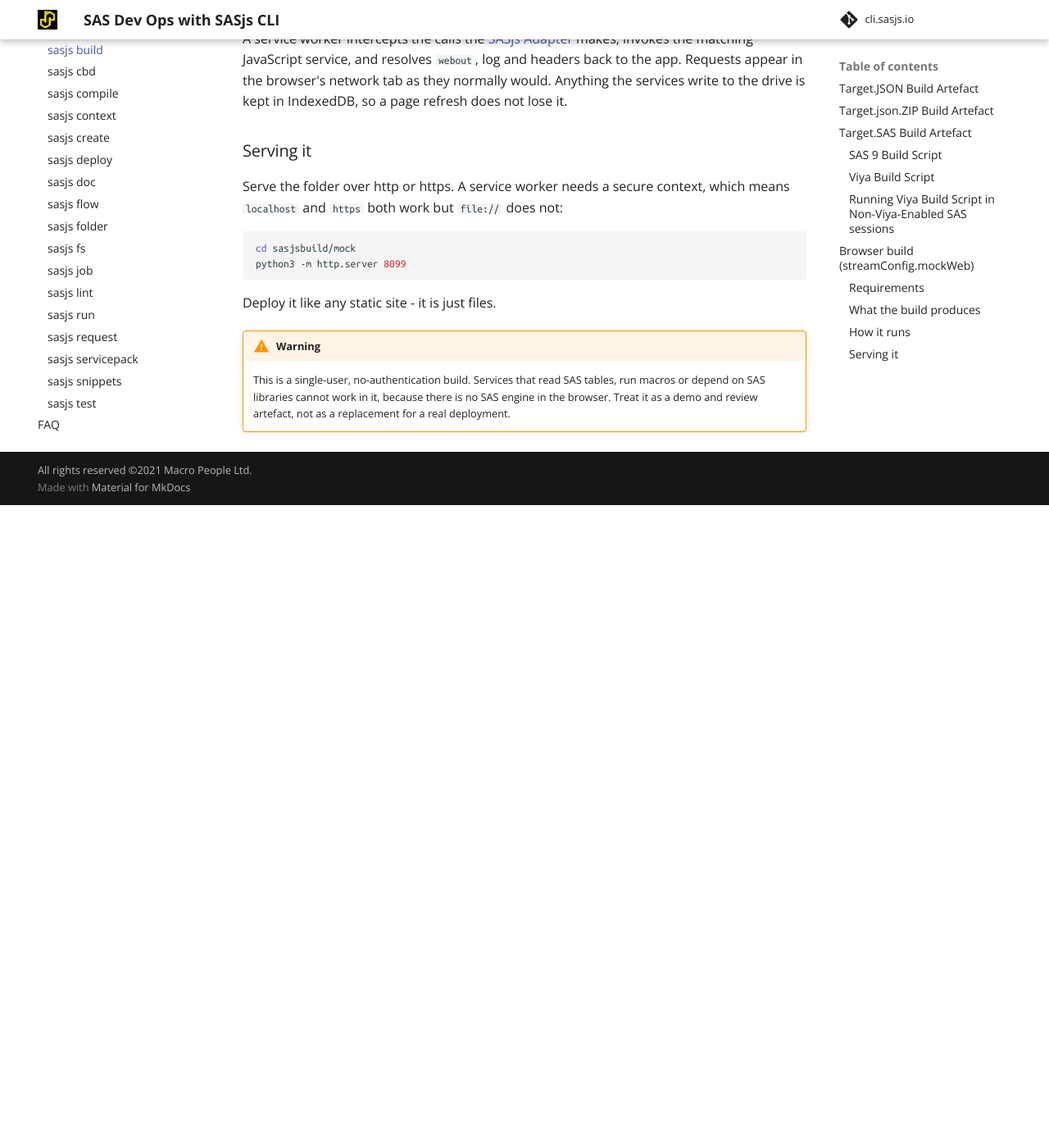
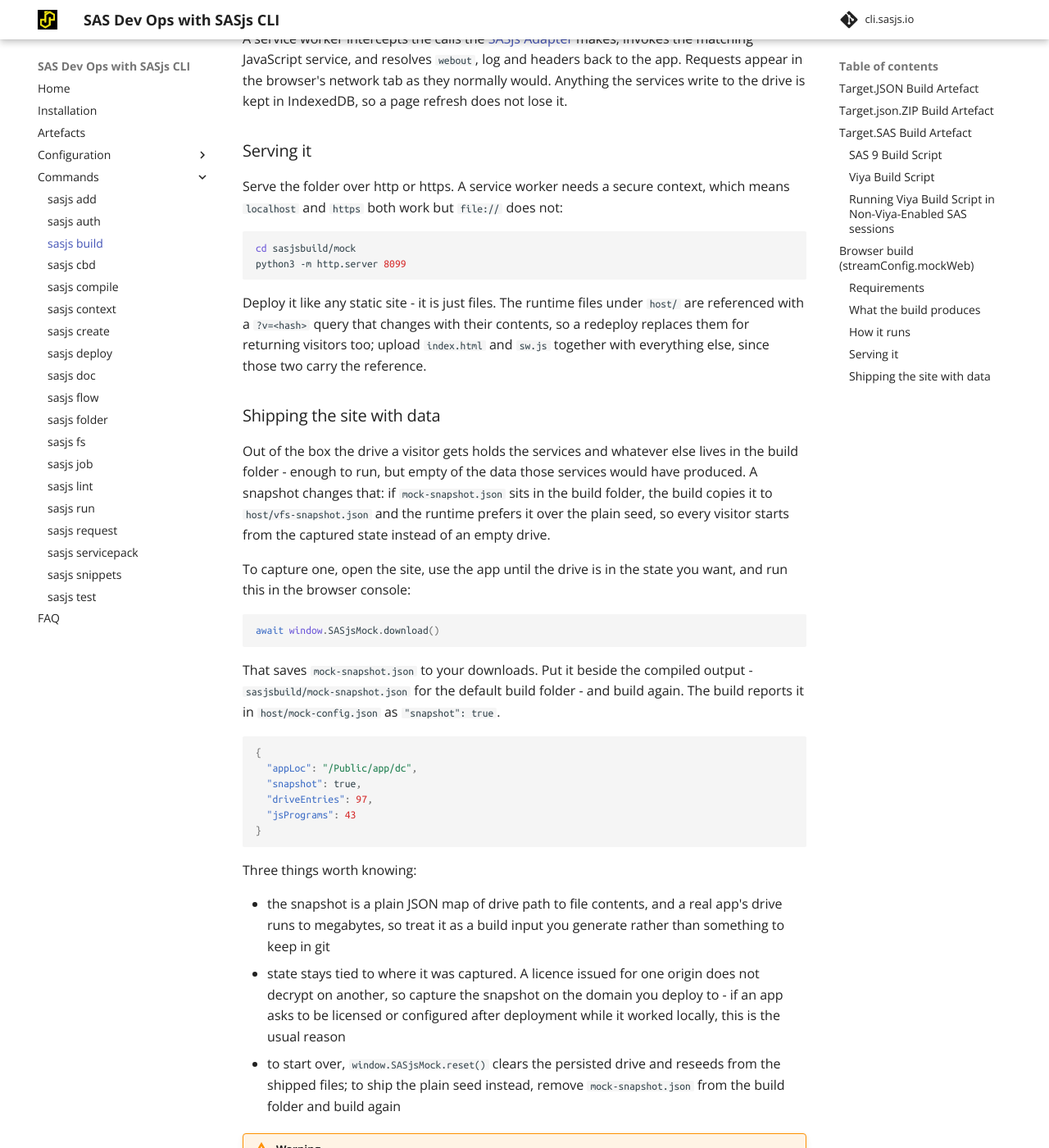
Before and after one commit to sasjs/cli.sasjs.io, an MkDocs documentation site: the page built from docs/build.md, in a window 1280 px wide and 1400 px high, scrolled down 3663 px. Shown: the whole window at 82% size. Built offline with MkDocs 1.6.1 and Material for MkDocs 9.7.7, drawn with Linux system fonts in a browser that asks for light colours; comment, search, counter and statistics services are not loaded; before the commit the page ends 4279 px from its top, so only the background shows below that.

Commit message:
docs(build): document shipping the browser build with a captured drive
Covers what a snapshot is, how to capture one (window.SASjsMock.download()), where to put the file, how to reset or ship the plain seed instead, and the trap that state tied to an origin - a licence, for instance - does not decrypt anywhere else, which is why a snapshot has to be captured on the domain it is deployed to. Also notes that the host assets carry a ?v= hash, so index.html and sw.js have to be uploaded with the rest.

````diff
--- a/docs/build.md
+++ b/docs/build.md
@@ -87,7 +87,34 @@
 python3 -m http.server 8099
 ```
 
-Deploy it like any static site - it is just files.
+Deploy it like any static site - it is just files. The runtime files under `host/` are referenced with a `?v=<hash>` query that changes with their contents, so a redeploy replaces them for returning visitors too; upload `index.html` and `sw.js` together with everything else, since those two carry the reference.
+
+### Shipping the site with data
+
+Out of the box the drive a visitor gets holds the services and whatever else lives in the build folder - enough to run, but empty of the data those services would have produced. A snapshot changes that: if `mock-snapshot.json` sits in the build folder, the build copies it to `host/vfs-snapshot.json` and the runtime prefers it over the plain seed, so every visitor starts from the captured state instead of an empty drive.
+
+To capture one, open the site, use the app until the drive is in the state you want, and run this in the browser console:
+
+```js
+await window.SASjsMock.download()
+```
+
+That saves `mock-snapshot.json` to your downloads. Put it beside the compiled output - `sasjsbuild/mock-snapshot.json` for the default build folder - and build again. The build reports it in `host/mock-config.json` as `"snapshot": true`.
+
+```json
+{
+  "appLoc": "/Public/app/dc",
+  "snapshot": true,
+  "driveEntries": 97,
+  "jsPrograms": 43
+}
+```
+
+Three things worth knowing:
+
+* the snapshot is a plain JSON map of drive path to file contents, and a real app's drive runs to megabytes, so treat it as a build input you generate rather than something to keep in git
+* state stays tied to where it was captured. A licence issued for one origin does not decrypt on another, so capture the snapshot on the domain you deploy to - if an app asks to be licensed or configured after deployment while it worked locally, this is the usual reason
+* to start over, `window.SASjsMock.reset()` clears the persisted drive and reseeds from the shipped files; to ship the plain seed instead, remove `mock-snapshot.json` from the build folder and build again
 
 !!! warning
     This is a single-user, no-authentication build. Services that read SAS tables, run macros or depend on SAS libraries cannot work in it, because there is no SAS engine in the browser. Treat it as a demo and review artefact, not as a replacement for a real deployment.
````
